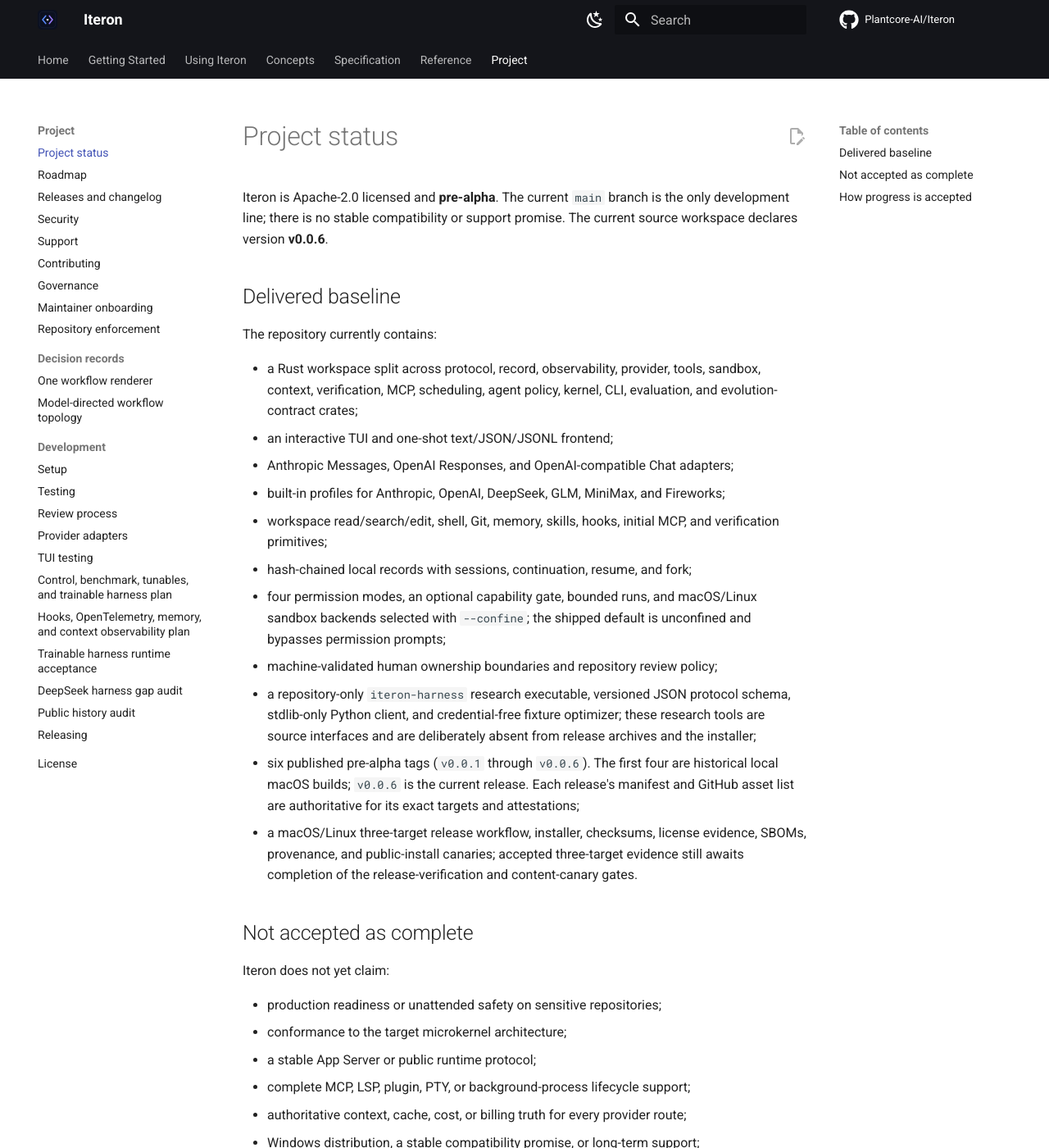
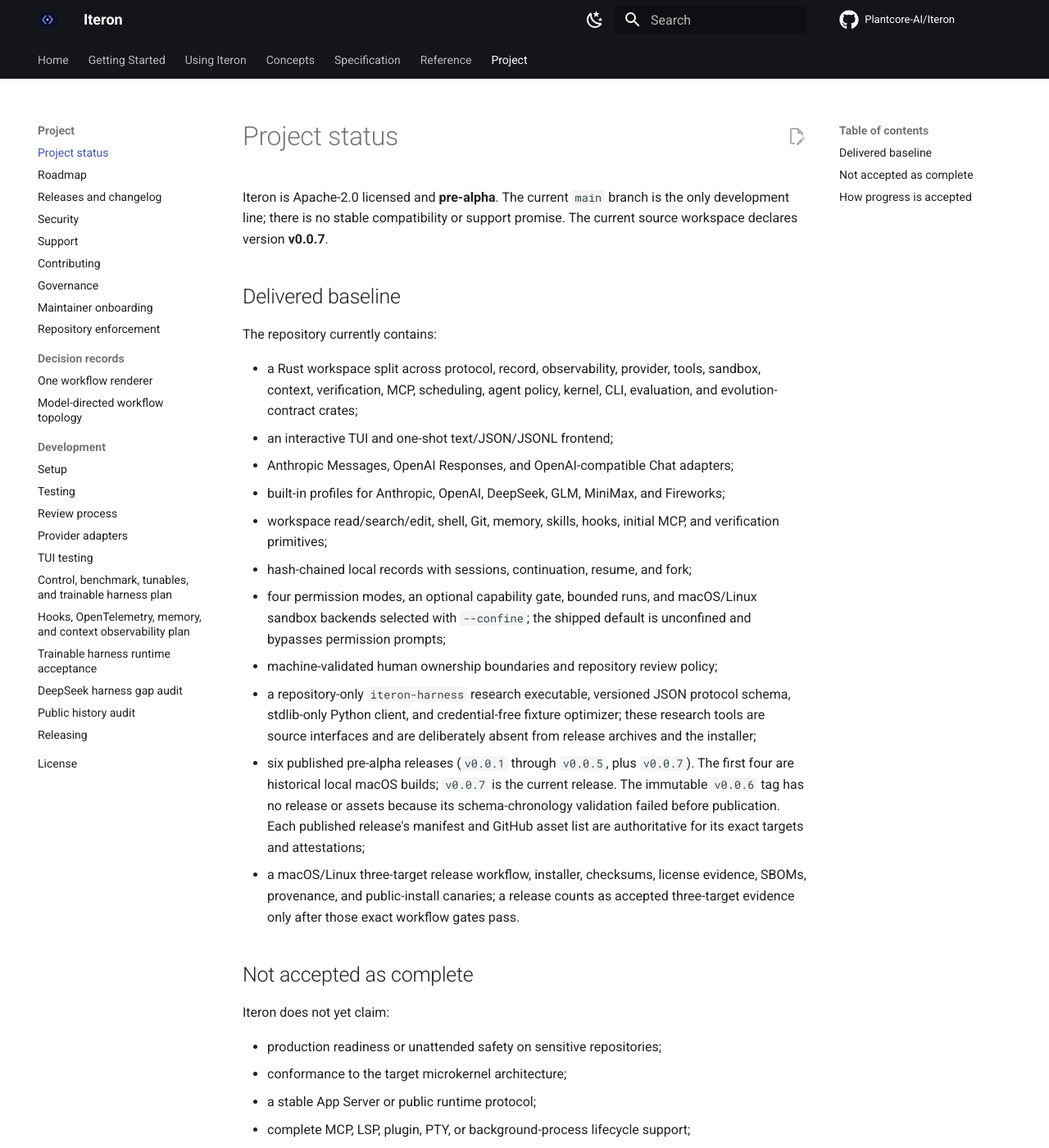
Before and after one commit to Plantcore-AI/Iteron, an MkDocs documentation site: the page built from docs/project/status.md, in a window 1280 px wide and 1400 px high. Shown: the whole window at 82% size. Built offline with MkDocs 1.6.1 and Material for MkDocs 9.7.7, drawn with Linux system fonts in a browser that asks for light colours; comment, search, counter and statistics services are not loaded.

Commit message:
fix(release): advance schema chronology for v0.0.7
Advance the published schema ordinal exactly once from v0.0.5, and record that the immutable v0.0.6 tag failed before release mutation or asset creation. Prepare v0.0.7 as the replacement release candidate under #320.

```diff
--- a/Cargo.toml
+++ b/Cargo.toml
@@ -30,7 +30,7 @@
 ]
 
 [workspace.package]
-version = "0.0.6"
+version = "0.0.7"
 edition = "2024"
 license = "Apache-2.0"
 publish = false
--- a/docs/project/status.md
+++ b/docs/project/status.md
@@ -2,7 +2,7 @@
 
 Iteron is Apache-2.0 licensed and **pre-alpha**. The current `main` branch is the
 only development line; there is no stable compatibility or support promise.
-The current source workspace declares version **v0.0.6**.
+The current source workspace declares version **v0.0.7**.
 
 ## Delivered baseline
 
@@ -24,13 +24,15 @@
 - a repository-only `iteron-harness` research executable, versioned JSON protocol schema,
   stdlib-only Python client, and credential-free fixture optimizer; these research tools are
   source interfaces and are deliberately absent from release archives and the installer;
-- six published pre-alpha tags (`v0.0.1` through `v0.0.6`). The first four are
-  historical local macOS builds; `v0.0.6` is the current release. Each release's
-  manifest and GitHub asset list are authoritative for its exact targets and
-  attestations;
+- six published pre-alpha releases (`v0.0.1` through `v0.0.5`, plus `v0.0.7`).
+  The first four are historical local macOS builds; `v0.0.7` is the current
+  release. The immutable `v0.0.6` tag has no release or assets because its
+  schema-chronology validation failed before publication. Each published
+  release's manifest and GitHub asset list are authoritative for its exact
+  targets and attestations;
 - a macOS/Linux three-target release workflow, installer, checksums, license
-  evidence, SBOMs, provenance, and public-install canaries; accepted three-target
-  evidence still awaits completion of the release-verification and content-canary gates.
+  evidence, SBOMs, provenance, and public-install canaries; a release counts as
+  accepted three-target evidence only after those exact workflow gates pass.
 
 ## Not accepted as complete
 
```
Also changed, not shown: CHANGELOG.md (+15 -0 lines), README.md (+1 -1 lines), README.zh-CN.md (+1 -1 lines), docs/getting-started/installation.md (+3 -3 lines), docs/index.md (+1 -1 lines), docs/project/releases.md (+7 -2 lines), 2 other files.
